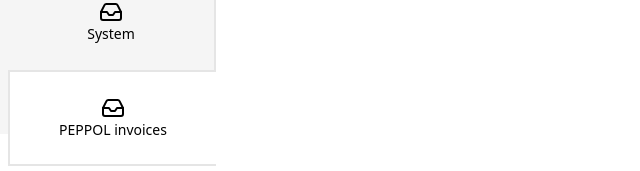
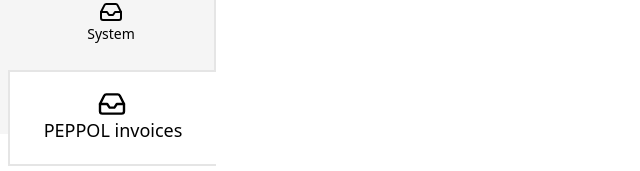
Before and after one commit to Sangtm12/spot-buy-center, a React (Vite) app: page /peppol-invoices in a window 1280 px wide. Shown: the part 666-837 px from the top of the page, without its empty margins (0-640 px from the left). Built offline with nearby package versions, Linux system fonts and the light colour scheme.

Commit message:
fix: refactor code

```diff
--- /dev/null
+++ b/src/components/layout/Sidenav/SidenavItem.tsx
@@ -0,0 +1,43 @@
+import clsx from "clsx";
+import type { LucideProps } from "lucide-react";
+import { Link } from "react-router-dom";
+
+const SidenavItem = ({
+  icon: Icon,
+  label,
+  link,
+  isActive,
+}: {
+  icon: React.ForwardRefExoticComponent<
+    Omit<LucideProps, "ref"> & React.RefAttributes<SVGSVGElement>
+  >;
+  label: string;
+  link: string;
+  isActive: boolean;
+}) => {
+  return (
+    <Link to={link}>
+      <div
+        className={clsx(
+          "h-24 flex flex-col items-center justify-center bg-background cursor-pointer",
+          {
+            "bg-white border-2 border-border border-r-0": isActive,
+            "hover:brightness-95 transition-[filter] border-r-2 border-border":
+              !isActive,
+          }
+        )}
+      >
+        <Icon
+          className={clsx("transition-all", {
+            "scale-120 -ml-[3px]": isActive,
+          })}
+        />{" "}
+        <p className={clsx({ "text-sm": !isActive, "text-lg": isActive })}>
+          {label}
+        </p>
+      </div>
+    </Link>
+  );
+};
+
+export default SidenavItem;
--- a/src/components/layout/Sidenav/index.tsx
+++ b/src/components/layout/Sidenav/index.tsx
@@ -1,25 +1,24 @@
 import { Inbox } from "lucide-react";
-import type { ReactNode } from "react";
-import { Link, useLocation } from "react-router-dom";
+import { useLocation } from "react-router-dom";
 import PATHS from "../../../routes/paths";
-import clsx from "clsx";
+import SidenavItem from "./SidenavItem";
 
 const NavItems = [
-  { icon: <Inbox />, label: "Incoming", link: PATHS.INCOMING },
-  { icon: <Inbox />, label: "Cases", link: PATHS.CASES },
-  { icon: <Inbox />, label: "Suppliers", link: PATHS.SUPPLIERS },
-  { icon: <Inbox />, label: "Clients", link: PATHS.CLIENTS },
-  { icon: <Inbox />, label: "SBC Entities", link: PATHS.SBC_ENTITIES },
-  { icon: <Inbox />, label: "Reporting", link: PATHS.REPORTING },
-  { icon: <Inbox />, label: "System", link: PATHS.SYSTEM },
-  { icon: <Inbox />, label: "PEPPOL invoices", link: PATHS.PEPPOL_INVOICES },
+  { icon: Inbox, label: "Incoming", link: PATHS.INCOMING },
+  { icon: Inbox, label: "Cases", link: PATHS.CASES },
+  { icon: Inbox, label: "Suppliers", link: PATHS.SUPPLIERS },
+  { icon: Inbox, label: "Clients", link: PATHS.CLIENTS },
+  { icon: Inbox, label: "SBC Entities", link: PATHS.SBC_ENTITIES },
+  { icon: Inbox, label: "Reporting", link: PATHS.REPORTING },
+  { icon: Inbox, label: "System", link: PATHS.SYSTEM },
+  { icon: Inbox, label: "PEPPOL invoices", link: PATHS.PEPPOL_INVOICES },
 ];
 
 const Sidenav = () => {
   const { pathname } = useLocation();
 
   return (
-    <div className="min-w-52 border-r-2 border-border">
+    <div className="min-w-52">
       {NavItems.map((item) => (
         <SidenavItem
           key={item.label}
@@ -34,30 +33,3 @@
 };
 
 export default Sidenav;
-
-const SidenavItem = ({
-  icon,
-  label,
-  link,
-  isActive,
-}: {
-  icon: ReactNode;
-  label: string;
-  link: string;
-  isActive: boolean;
-}) => {
-  return (
-    <Link to={link}>
-      <div
-        className={clsx(
-          "h-24 flex flex-col items-center justify-center transition-[margin]",
-          {
-            "bg-white border-2 border-border border-r-0 -mr-[2px]": isActive,
-          }
-        )}
-      >
-        {icon} <p className="text-sm">{label}</p>
-      </div>
-    </Link>
-  );
-};
```
